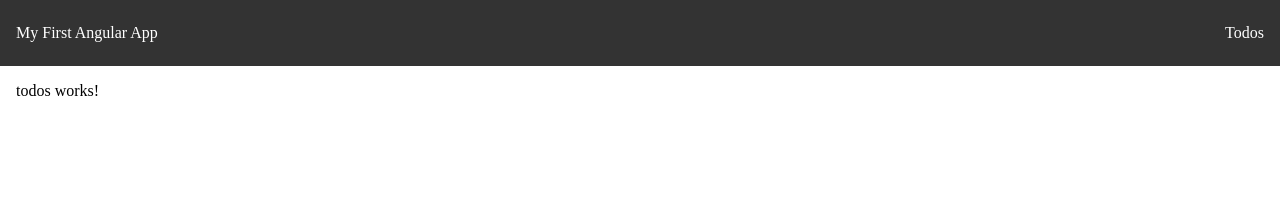
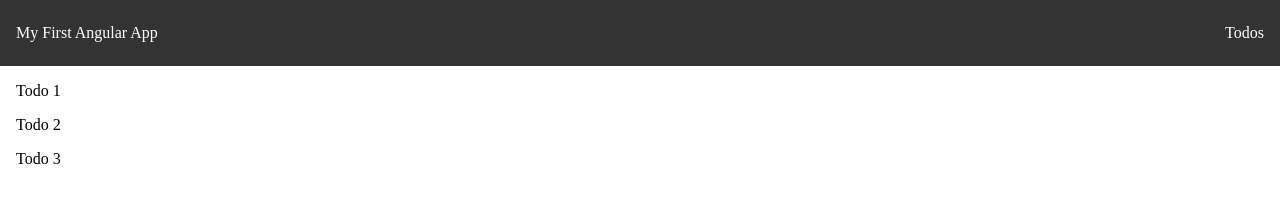
Before and after one commit to Holzlowski/first-ng-app, an Angular app: page /todos in a window 1280 px wide. Shown: the top 218 px of the page. Built offline with nearby package versions, Linux system fonts and the light colour scheme.

Commit message:
add todoItems

```diff
--- /dev/null
+++ b/src/app/components/todo-item/todo-item.component.html
@@ -0,0 +1 @@
+<p>todo-item works!</p>
--- /dev/null
+++ b/src/app/model/todo.type.ts
@@ -0,0 +1,6 @@
+export type Todo = {
+    userID: number;
+    completed: boolean;
+    title: string;
+    id: number;
+}
--- /dev/null
+++ b/src/app/services/todos.service.ts
@@ -0,0 +1,25 @@
+import { Injectable } from '@angular/core';
+import { Todo } from '../model/todo.type';
+
+@Injectable({
+  providedIn: 'root'
+})
+export class TodosService {
+  todoItems: Array<Todo> = [{
+    userID: 1,
+    completed: false,
+    title: 'Todo 1',
+    id: 1
+  }, {
+    userID: 2,
+    completed: true,
+    title: 'Todo 2',
+    id: 2
+  }, {
+    userID: 3,
+    completed: false,
+    title: 'Todo 3',
+    id: 3
+  }];
+  constructor() { }
+}
--- a/src/app/todos/todos.component.html
+++ b/src/app/todos/todos.component.html
@@ -1 +1,7 @@
-<p>todos works!</p>
+@for (todo of todoItems(); track todo.id) {
+<p>{{todo.title}}</p>
+}
+
+<!-- <div *ngFor="let todo of todoItems; let i = index;">
+    <p>{{ todo.title }}</p>
+</div> -->
--- a/src/app/todos/todos.component.ts
+++ b/src/app/todos/todos.component.ts
@@ -1,4 +1,7 @@
-import { Component } from '@angular/core';
+import { Component, inject, OnInit, signal } from '@angular/core';
+import { TodosService } from '../services/todos.service';
+import { Todo } from '../model/todo.type';
+
 
 @Component({
   selector: 'app-todos',
@@ -6,6 +9,12 @@ import { Component } from '@angular/core';
   templateUrl: './todos.component.html',
   styleUrl: './todos.component.scss'
 })
-export class TodosComponent {
+export class TodosComponent implements OnInit {
+  todoService = inject(TodosService);
+  todoItems = signal<Array<Todo>>([]);
 
+  ngOnInit(): void {
+    console.log(this.todoService.todoItems);
+    this.todoItems.set(this.todoService.todoItems);
+  }
 }
```
Also changed, not shown: src/app/components/todo-item/todo-item.component.ts (added, +11 -0 lines), src/app/components/todo-item/todo-item.component.scss (added), 2 other files (tests, documents, lock files or other folders).
